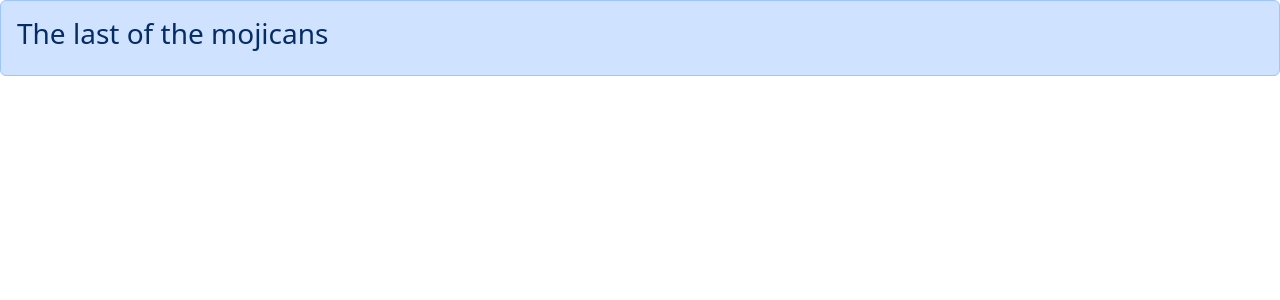
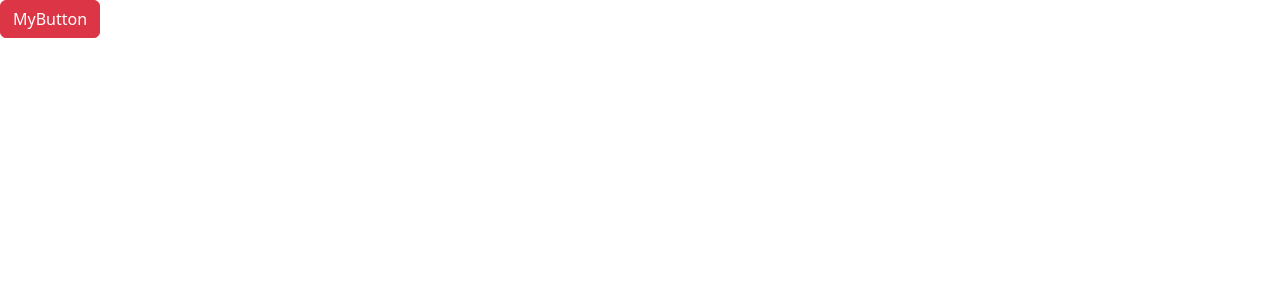
Before and after one commit to alex-njuguna/discover-games, a React (Vite) app in the folder dashboard/: page / in a window 1280 px wide. Shown: the top 300 px of the page. Built offline with nearby package versions, Linux system fonts and the light colour scheme.

Commit message:
simulation of a button

```diff
--- a/dashboard/src/App.tsx
+++ b/dashboard/src/App.tsx
@@ -1,40 +1,15 @@
-// import ListGroup from "./components/ListGroup";
-
-// function App() {
-//   let items = ["Nairobi", "Kampala", "Cape Town", "Marakech", "Dar es Salam"];
-//   let names = ["Mike", "Edith", "Bien", "Bjorn", "Peter"];
-
-//   function handleSelectItem(item: string) {
-//     console.log(item);
-//   }
-
-//   return (
-//     <div>
-//       <ListGroup
-//         items={items}
-//         heading="Cities"
-//         onSelectItem={handleSelectItem}
-//       ></ListGroup>
-
-//       <ListGroup
-//         items={names}
-//         heading="Names"
-//         onSelectItem={handleSelectItem}
-//       ></ListGroup>
-//     </div>
-//   );
-// }
-
-// export default App;
-
-import Alert from "./components/Alert";
+import Button from "./components/Button";
 
 function App() {
+  const handleClick = () => {
+    console.log("hello world");
+  };
+
   return (
     <>
-      <Alert>
-        <h3>The last of the mojicans</h3>
-      </Alert>
+      <Button color="danger" onClick={handleClick}>
+        MyButton
+      </Button>
     </>
   );
 }
--- /dev/null
+++ b/dashboard/src/components/Button.tsx
@@ -0,0 +1,16 @@
+interface Props {
+  children: string;
+  color?: "primary" | "secondary" | "danger" | "warning";
+  onClick: () => void;
+}
+const Button = ({ children, color = "primary", onClick }: Props) => {
+  return (
+    <>
+      <button className={"btn btn-" + color} onClick={onClick}>
+        {children}
+      </button>
+    </>
+  );
+};
+
+export default Button;
```
